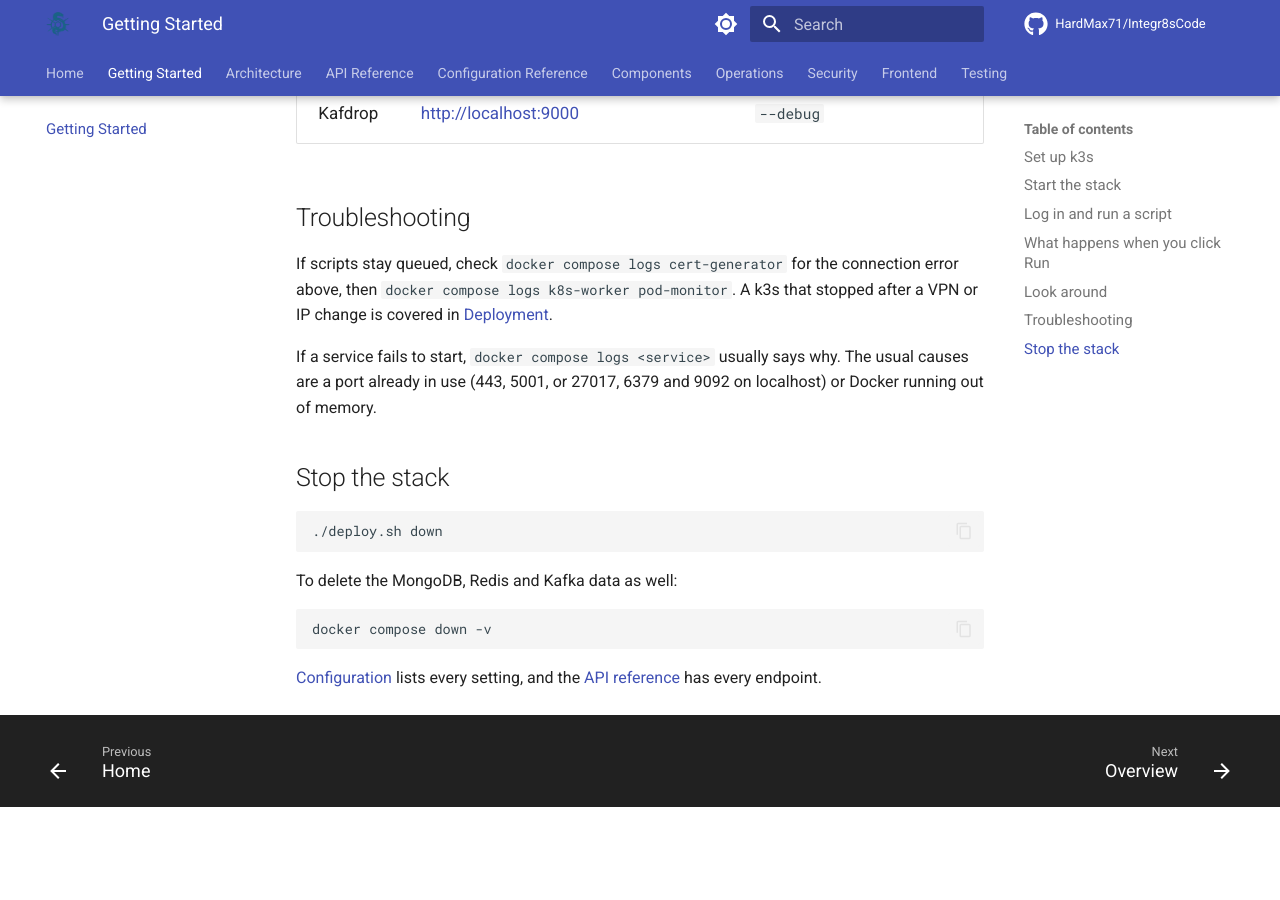
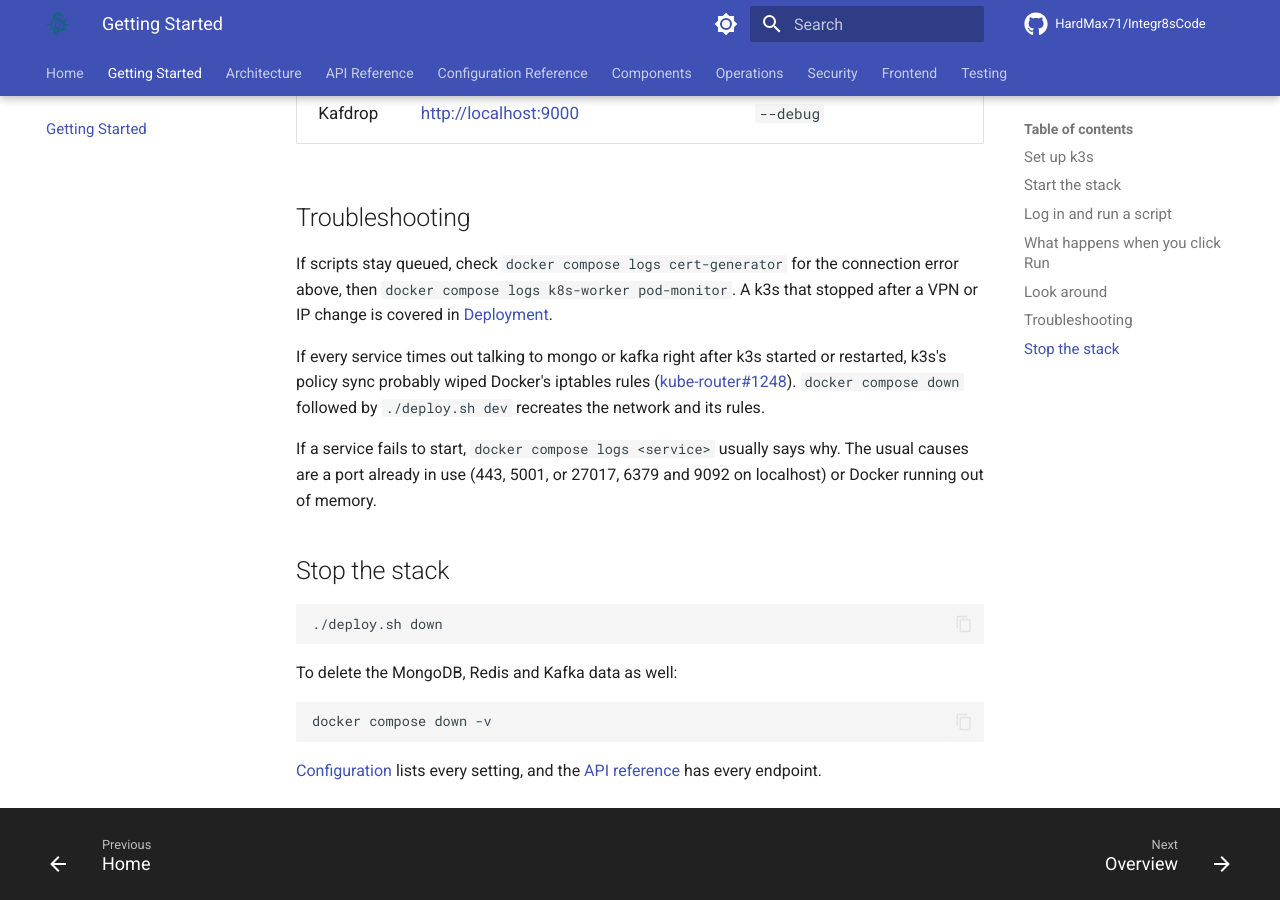
Before and after one commit to HardMax71/Integr8sCode, an MkDocs documentation site: the page built from docs/getting-started.md, in a window 1280 px wide and 900 px high, scrolled down 2443 px. Built offline with MkDocs 1.6.1 and Material for MkDocs 9.7.7, drawn with Linux system fonts in a browser that asks for light colours; comment, search, counter and statistics services are not loaded; before the commit the page ends 3250 px from its top, so only the background shows below that.

Commit message:
fix(ci): start k3s without its network policy controller in E2E
* Stack Tests on main failed for 8cd314a because user-seed and every worker timed out reaching mongo; mongo logged no outside connection at all
* the infra containers start in the background while k3s installs, and kube-router's policy sync restores the whole filter table, dropping Docker rules added between its save and restore (kube-router#1248)
* no E2E test checks policy enforcement, and the worker still creates the NetworkPolicy object
* getting-started gets the local recovery steps for the same race

```diff
--- a/docs/getting-started.md
+++ b/docs/getting-started.md
@@ -66,6 +66,8 @@ Kafdrop, Grafana and Jaeger aren't part of the default stack. `./deploy.sh dev -
 
 If scripts stay queued, check `docker compose logs cert-generator` for the connection error above, then `docker compose logs k8s-worker pod-monitor`. A k3s that stopped after a VPN or IP change is covered in [Deployment](operations/deployment.md).
 
+If every service times out talking to mongo or kafka right after k3s started or restarted, k3s's policy sync probably wiped Docker's iptables rules ([kube-router#1248](https://github.com/cloudnativelabs/kube-router/issues/1248)). `docker compose down` followed by `./deploy.sh dev` recreates the network and its rules.
+
 If a service fails to start, `docker compose logs <service>` usually says why. The usual causes are a port already in use (443, 5001, or 27017, 6379 and 9092 on localhost) or Docker running out of memory.
 
 ## Stop the stack
```
Also changed, not shown: docs/operations/cicd.md (+1 -1 lines), 1 other file.
